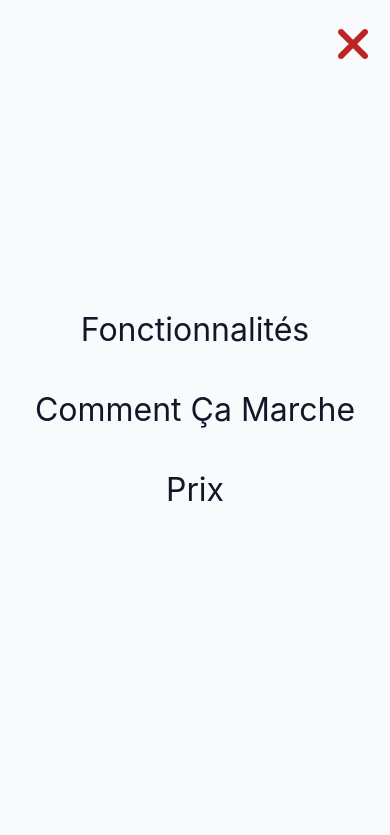
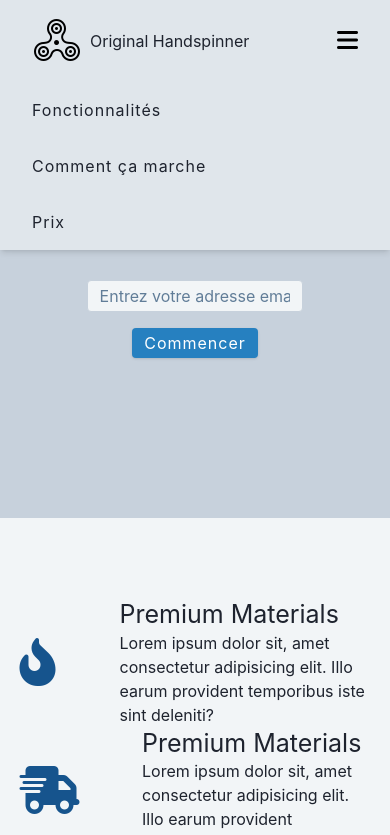
Before and after one commit to Fixito/fcc-product-landing-page, a plain HTML site: page index.html in a window 390 px wide. Both pictures are taken after a click on the button 360 px from the left and 39 px from the top of the page. Shown: the top 835 px of the page. Drawn offline with Linux system fonts and the light colour scheme.

Commit message:
Change mobile navbar to dropdown

```diff
--- a/app.js
+++ b/app.js
@@ -1,17 +1,6 @@
-const menuIcon = document.querySelector('.nav-btn');
-const sidebar = document.querySelector('.sidebar');
-const closeBtn = document.querySelector('.close-btn');
-const sidebarLinks = document.querySelector('.sidebar-links');
+const menuIcon = document.querySelector('.nav-toggle');
+const navLinks = document.querySelector('.nav-links');
 
 menuIcon.addEventListener('click', () => {
-  sidebar.classList.add('show-sidebar');
+  navLinks.classList.toggle('show-links');
 });
-
-closeBtn.addEventListener('click', () => {
-  sidebar.classList.remove('show-sidebar');
-});
-
-sidebarLinks.addEventListener('click', () => {
-  console.log('test');
-  sidebar.classList.remove('show-sidebar');
-});
--- a/index.html
+++ b/index.html
@@ -23,48 +23,33 @@
   <body>
     <!-- HEADER -->
     <header id="header" class="header">
+      <!-- navbar -->
       <nav id="nav-bar">
         <div class="nav-center">
+          <!-- nav-header -->
           <div class="nav-header">
             <div class="logo">
               <img src="./logo.png" alt="logo handspinner" id="header-img" />
-              <a href="./index.html">original handspinner</a>
+              <a href="./index.html">Original Handspinner</a>
             </div>
-            <button class="nav-btn"><i class="fa-solid fa-bars"></i></button>
+            <button class="nav-toggle"><i class="fa-solid fa-bars"></i></button>
           </div>
+          <!-- end of nav-header -->
+          <!-- links -->
           <ul class="nav-links">
             <li>
-              <a href="#features" class="nav-link">fonctionnalités</a>
+              <a href="#features" class="nav-link">Fonctionnalités</a>
             </li>
             <li>
-              <a href="#how-it-works" class="nav-link">comment ça marche</a>
+              <a href="#how-it-works" class="nav-link">Comment ça marche</a>
             </li>
             <li>
-              <a href="#pricing" class="nav-link">prix</a>
+              <a href="#pricing" class="nav-link">Prix</a>
             </li>
           </ul>
+          <!-- end of links -->
         </div>
       </nav>
-      <!-- SIDEBAR -->
-      <aside class="sidebar" style="transition: all 0.3s ease-in-out">
-        <div>
-          <button class="close-btn">
-            <i class="fa-solid fa-xmark"></i>
-          </button>
-          <ul class="sidebar-links">
-            <li>
-              <a href="#features" class="sidebar-link">fonctionnalités</a>
-            </li>
-            <li>
-              <a href="#how-it-works" class="sidebar-link">comment ça marche</a>
-            </li>
-            <li>
-              <a href="#pricing" class="sidebar-link">prix</a>
-            </li>
-          </ul>
-        </div>
-      </aside>
-      <!-- END OF SIDEBAR -->
     </header>
     <!-- END OF HEADER -->
     <!-- HERO -->
--- a/styles.css
+++ b/styles.css
@@ -2,6 +2,8 @@
 ::after,
 ::before {
   box-sizing: border-box;
+  margin: 0;
+  padding: 0;
 }
 
 html {
@@ -12,26 +14,29 @@ html {
 :root {
   /* colors */
   /* primary */
-  --primary-100: hsl(244, 100%, 94%);
-  --primary-200: hsl(243, 100%, 87%);
-  --primary-300: hsl(243, 100%, 81%);
-  --primary-400: hsl(243, 100%, 75%);
-  --primary-500: hsl(243, 100%, 68%);
-  --primary-600: hsl(243, 56%, 55%);
-  --primary-700: hsl(243, 47%, 41%);
-  --primary-800: hsl(243, 47%, 27%);
-  --primary-900: hsl(244, 48%, 14%);
+  --primary-50: hsl(207, 73%, 97%);
+  --primary-100: hsl(210, 69%, 94%);
+  --primary-200: hsl(208, 72%, 86%);
+  --primary-300: hsl(206, 73%, 74%);
+  --primary-400: hsl(205, 71%, 60%);
+  --primary-500: hsl(205, 67%, 45%);
+  --primary-600: hsl(207, 74%, 39%);
+  --primary-700: hsl(209, 73%, 32%);
+  --primary-800: hsl(208, 69%, 27%);
+  --primary-900: hsl(208, 61%, 24%);
+  --primary-950: hsl(212, 60%, 16%);
   /* grey */
-  --grey-50: hsl(210, 40%, 98%);
-  --grey-100: hsl(210, 40%, 96%);
-  --grey-200: hsl(214, 32%, 91%);
-  --grey-300: hsl(213, 27%, 84%);
-  --grey-400: hsl(215, 20%, 65%);
-  --grey-500: #65758b;
-  --grey-600: hsl(215, 19%, 35%);
-  --grey-700: hsl(215, 25%, 27%);
-  --grey-800: hsl(217, 33%, 17%);
-  --grey-900: hsl(222, 47%, 11%);
+  --grey-50: hsl(204, 26%, 96%);
+  --grey-100: #e0e6eb;
+  --grey-200: hsl(211, 23%, 82%);
+  --grey-300: hsl(208, 23%, 69%);
+  --grey-400: hsl(210, 22%, 49%);
+  --grey-500: hsl(211, 24%, 43%);
+  --grey-600: hsl(213, 23%, 36%);
+  --grey-700: hsl(216, 20%, 31%);
+  --grey-800: hsl(217, 17%, 27%);
+  --grey-900: hsl(218, 16%, 24%);
+  --grey-950: hsl(221, 21%, 15%);
 
   /* rest of the colors */
   --black: #222;
@@ -48,11 +53,11 @@ html {
 
   /* rest of the vars */
   --backgroundColor: var(--grey-50);
-  --textColor: var(--grey-900);
+  --textColor: var(--grey-950);
   --border-radius: 0.25rem;
   --letter-spacing: 1px;
-  ---transition: all 0.3s ease-in-out;
-  --max-width: 1170px;
+  --transition: all 0.3s ease-in-out;
+  --max-width: 1120px;
   --fixed-width: 600px;
 
   /* box shadow */
@@ -67,7 +72,7 @@ body {
   background: var(--backgroundColor);
   font-family: var(--font);
   font-weight: 400;
-  line-height: 1.75;
+  line-height: 1.5;
   color: var(--textColor);
 }
 
@@ -117,20 +122,17 @@ small,
 
 a {
   text-decoration: none;
-  text-transform: capitalize;
   color: var(--textColor);
   transition: var(---transition);
 }
 
 ul {
   list-style: none;
-  padding: 0;
 }
 
 .img {
   width: 100%;
   display: block;
-  -o-object-fit: cover;
   object-fit: cover;
 }
 
@@ -226,26 +228,6 @@ ul {
   height: 7rem;
 }
 
-::-webkit-input-placeholder {
-  font-family: inherit;
-  color: var(--grey-400);
-}
-
-::-moz-placeholder {
-  font-family: inherit;
-  color: var(--grey-400);
-}
-
-:-ms-input-placeholder {
-  font-family: inherit;
-  color: var(--grey-400);
-}
-
-::-ms-input-placeholder {
-  font-family: inherit;
-  color: var(--grey-400);
-}
-
 ::placeholder {
   font-family: inherit;
   color: var(--grey-400);
@@ -258,9 +240,6 @@ ul {
 }
 
 /** NAVBAR */
-.nav-links {
-  display: none;
-}
 
 .header {
   position: fixed;
@@ -268,13 +247,10 @@ ul {
   left: 0;
   width: 100%;
   z-index: 2;
-  background-color: var(--grey-200);
-  box-shadow: var(--shadow-1);
-  height: 5rem;
-  padding: 1rem;
+  background-color: var(--grey-100);
+  box-shadow: var(--shadow-2);
   display: flex;
   align-items: center;
-  transition: var(--transition);
 }
 
 #nav-bar {
@@ -291,8 +267,7 @@ ul {
   display: flex;
   align-items: center;
   justify-content: space-between;
-  -moz-column-gap: 0.5rem;
-  column-gap: 0.5rem;
+  padding: 1rem 2rem;
 }
 
 .logo {
@@ -302,108 +277,74 @@ ul {
   column-gap: 0.5rem;
 }
 
-.nav-btn {
-  padding: 0;
-  border: none;
+.nav-toggle {
+  border: transparent;
   background-color: transparent;
-  color: var(--clr-primary-5);
-  font-size: 2rem;
+  font-size: 1.5rem;
   cursor: pointer;
-  text-align: right;
+  transition: var(--transition);
+}
+
+.nav-toggle:hover {
+  transform: scale(1.2);
+}
+
+.nav-link {
+  display: block;
+  padding: 1rem 2rem;
+  letter-spacing: var(--letter-spacing);
+  transition: var(--transition);
+}
+
+.nav-link:hover {
+  color: var(--primary-950);
+  background: var(--primary-200);
+  padding-left: 2.25rem;
+}
+
+/* height: 168px */
+.nav-links {
+  height: 0;
+  overflow: hidden;
+  transition: var(--transition);
+}
+
+.show-links {
+  height: 168px;
 }
 
 @media screen and (min-width: 768px) {
-  .nav-btn {
+  .nav-toggle {
     display: none;
   }
 
-  .nav-links {
-    display: flex;
-    align-items: center;
-    justify-content: flex-end;
-    -moz-column-gap: 2rem;
-    column-gap: 2rem;
-  }
-
-  .nav-link {
-    text-transform: capitalize;
-    color: var(--grey-900);
-    font-weight: bold;
-    letter-spacing: var(--letter-spacing);
-    transition: var(---transition);
-  }
-
-  .nav-link:hover {
-    color: var(--primary-500);
-  }
-
-  #nav-bar {
-    width: 100%;
+  .nav-header {
+    padding: 0;
   }
 
   .nav-center {
     display: flex;
+    align-items: center;
     justify-content: space-between;
+    flex-wrap: wrap;
+    padding: 1rem 2rem;
   }
-}
 
-/** sidebar */
-#header,
-#nav-bar,
-aside {
-  transition: var(---transition);
-}
-.sidebar {
-  position: fixed;
-  top: 0;
-  left: 0;
-  width: 100%;
-  height: 100vh;
-  background-color: var(--backgroundColor);
-  z-index: 4;
-  display: flex;
-  justify-content: center;
-  align-items: center;
-  transition: var(--transition);
-  transform: translateX(-100%);
-}
+  .nav-links {
+    height: auto;
+    display: flex;
+    gap: 1rem;
+  }
 
-.show-sidebar {
-  transform: translateX(0%);
-}
+  .nav-link {
+    padding: 0;
+  }
 
-.sidebar-links li {
-  text-align: center;
-}
-
-.sidebar-link {
-  font-size: 2rem;
-  text-transform: capitalize;
-  transition: var(--transition);
-  color: var(--grey-900);
-  letter-spacing: var(--spacing);
-  display: inline-block;
-  margin-bottom: 1.5rem;
-}
-
-.sidebar-links a:hover {
-  color: var(--primary-500);
-}
-
-.close-btn {
-  position: absolute;
-  top: 1rem;
-  right: 1rem;
-  font-size: 3rem;
-  background-color: transparent;
-  border: transparent;
-  transition: var(--transition);
-  color: #bb2525;
-  cursor: pointer;
-}
-
-.close-btn:hover {
-  color: #e66b6b;
+  .nav-link:hover {
+    padding: 0;
+    color: var(--primary-800);
+    background: transparent;
+  }
 }
 
 section,
```
